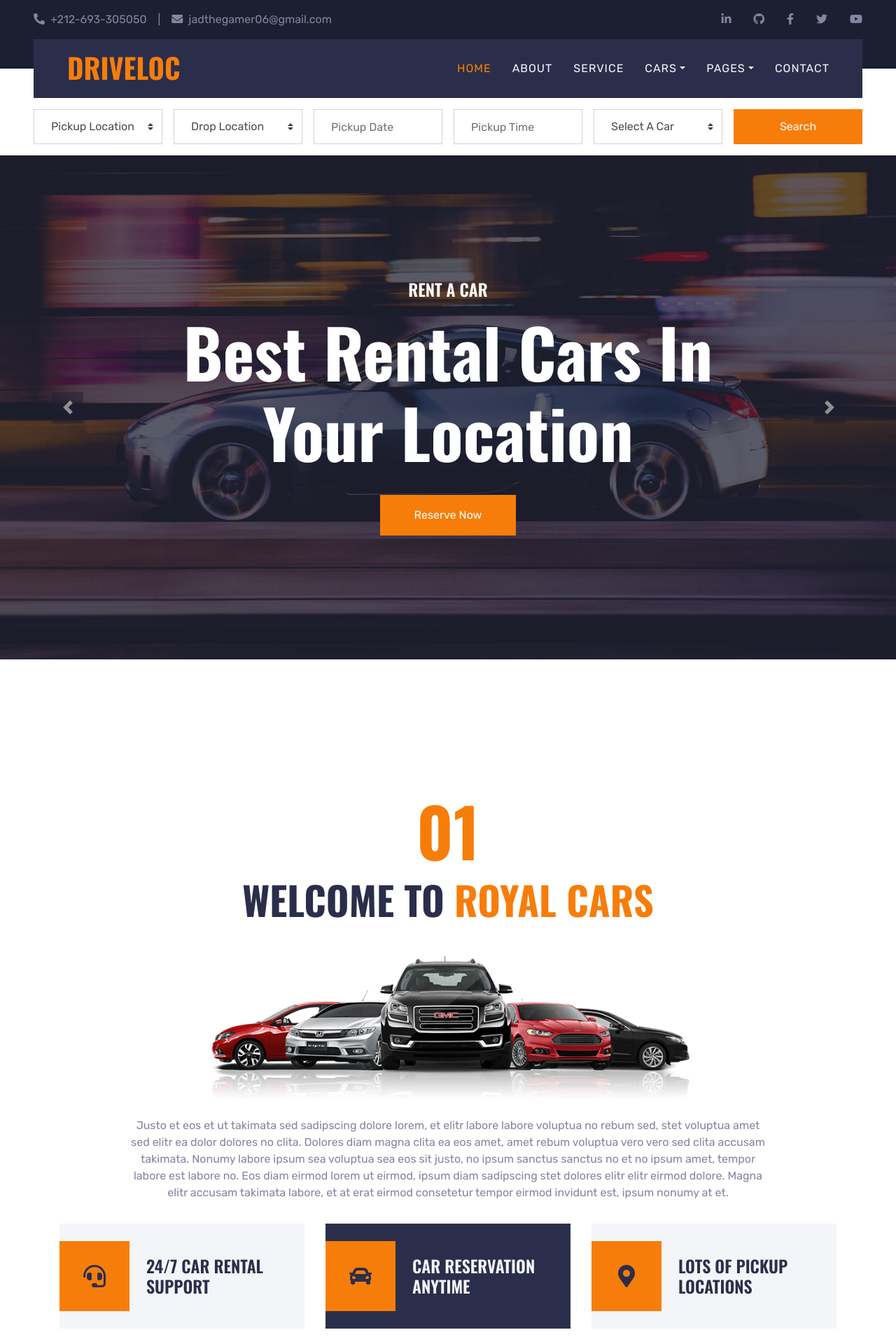
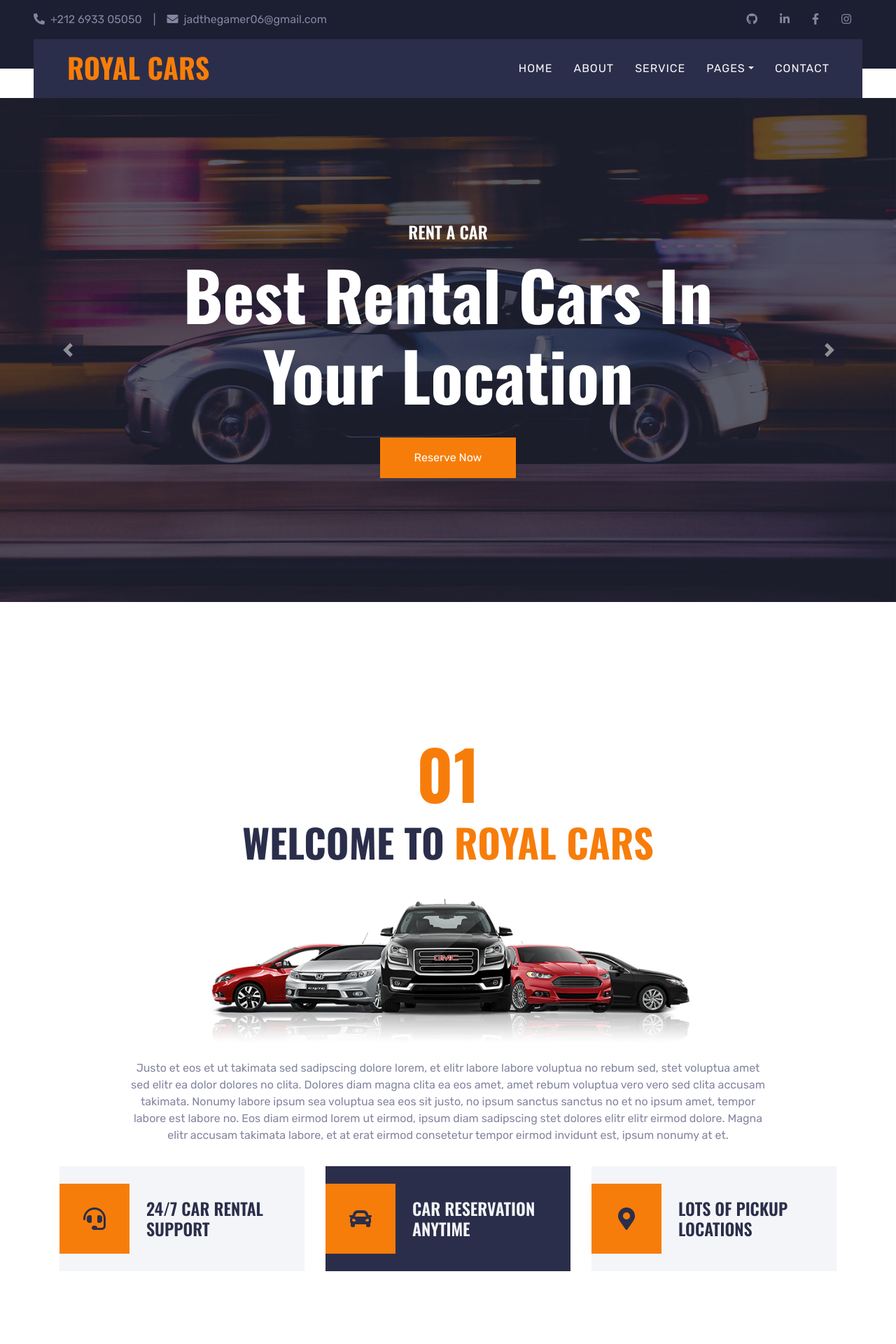
Before and after one commit to Jad-Bel/Drive-Loc-v2, a PHP site: page /views/layouts/main.php in a window 1280 px wide. Shown: the top 1920 px of the page at 70% size. Run offline with PHP 8.4, Linux system fonts and the light colour scheme; data that the repository does not hold is empty.

Commit message:
final touch in footer section where i added all links needed and setting website name

```diff
--- a/views/layouts/main.php
+++ b/views/layouts/main.php
@@ -36,32 +36,29 @@
 </head>
 
 <body>
-    <!-- Topbar Start -->
+  <!-- Topbar Start -->
     <div class="container-fluid bg-dark py-3 px-lg-5 d-none d-lg-block">
         <div class="row">
             <div class="col-md-6 text-center text-lg-left mb-2 mb-lg-0">
                 <div class="d-inline-flex align-items-center">
-                    <a class="text-body pr-3" href=""><i class="fa fa-phone-alt mr-2"></i>+212-693-305050</a>
+                    <a class="text-body pr-3" href=""><i class="fa fa-phone-alt mr-2"></i>+212 6933 05050</a>
                     <span class="text-body">|</span>
                     <a class="text-body px-3" href=""><i class="fa fa-envelope mr-2"></i>jadthegamer06@gmail.com</a>
                 </div>
             </div>
             <div class="col-md-6 text-center text-lg-right">
                 <div class="d-inline-flex align-items-center">
+                    <a class="text-body px-3" href="https://github.com/Jad-Bel">
+                        <i class="fab fa-github"></i>
+                    </a>
                     <a class="text-body px-3" href="https://www.linkedin.com/in/jad-belassiria-16390321b/">
                         <i class="fab fa-linkedin-in"></i>
                     </a>
-                    <a class="text-body px-3" href="https://github.com/Jad-Bel?tab=overview&from=2025-01-01&to=2025-01-01">
-                        <i class="fab fa-github"></i>
-                    </a>
-                    <a class="text-body px-3" href="">
+                    <a class="text-body px-3" href="https://www.facebook.com/profile.php?id=100070651475648">
                         <i class="fab fa-facebook-f"></i>
                     </a>
-                    <a class="text-body px-3" href="">
-                        <i class="fab fa-twitter"></i>
-                    </a>
-                    <a class="text-body pl-3" href="">
-                        <i class="fab fa-youtube"></i>
+                    <a class="text-body px-3" href="https://www.instagram.com/_69eei/">
+                        <i class="fab fa-instagram"></i>
                     </a>
                 </div>
             </div>
@@ -69,28 +66,26 @@
     </div>
     <!-- Topbar End -->
 
-
     <!-- Navbar Start -->
     <div class="container-fluid position-relative nav-bar p-0">
         <div class="position-relative px-lg-5" style="z-index: 9;">
             <nav class="navbar navbar-expand-lg bg-secondary navbar-dark py-3 py-lg-0 pl-3 pl-lg-5">
                 <a href="" class="navbar-brand">
-                    <h1 class="text-uppercase text-primary mb-1">DriveLoc</h1>
+                    <h1 class="text-uppercase text-primary mb-1">Royal Cars</h1>
                 </a>
                 <button type="button" class="navbar-toggler" data-toggle="collapse" data-target="#navbarCollapse">
                     <span class="navbar-toggler-icon"></span>
                 </button>
                 <div class="collapse navbar-collapse justify-content-between px-3" id="navbarCollapse">
                     <div class="navbar-nav ml-auto py-0">
-                        <a href="index.html" class="nav-item nav-link active">Home</a>
+                        <a href="../../layouts/main.php" class="nav-item nav-link">Home</a>
                         <a href="about.html" class="nav-item nav-link">About</a>
                         <a href="service.html" class="nav-item nav-link">Service</a>
                         <div class="nav-item dropdown">
-                            <a href="#" class="nav-link dropdown-toggle" data-toggle="dropdown">Cars</a>
+                            <!-- <a href="#" class="nav-link dropdown-toggle active" data-toggle="dropdown">Cars</a> -->
                             <div class="dropdown-menu rounded-0 m-0">
-                                <!-- <a href="#" class="dropdown-item">Car Listing</a> -->
-                                <a href="../partials/vehicules/vehiculeClient/vehiculePage.php" class="dropdown-item">Car Listing</a>
-                                <a href="../partials/reservation/create.php" class="dropdown-item">Car Booking</a>
+                                <a href="../vehicules/vehiculePage.php" class="dropdown-item">Car Listing</a>
+                                <!-- <a href="#" class="dropdown-item">Car Detail</a> -->
                             </div>
                         </div>
                         <div class="nav-item dropdown">
@@ -107,53 +102,6 @@
         </div>
     </div>
     <!-- Navbar End -->
-
-
-    <!-- Search Start -->
-    <div class="container-fluid bg-white pt-3 px-lg-5">
-        <div class="row mx-n2">
-            <div class="col-xl-2 col-lg-4 col-md-6 px-2">
-                <select class="custom-select px-4 mb-3" style="height: 50px;">
-                    <option selected>Pickup Location</option>
-                    <option value="1">Location 1</option>
-                    <option value="2">Location 2</option>
-                    <option value="3">Location 3</option>
-                </select>
-            </div>
-            <div class="col-xl-2 col-lg-4 col-md-6 px-2">
-                <select class="custom-select px-4 mb-3" style="height: 50px;">
-                    <option selected>Drop Location</option>
-                    <option value="1">Location 1</option>
-                    <option value="2">Location 2</option>
-                    <option value="3">Location 3</option>
-                </select>
-            </div>
-            <div class="col-xl-2 col-lg-4 col-md-6 px-2">
-                <div class="date mb-3" id="date" data-target-input="nearest">
-                    <input type="text" class="form-control p-4 datetimepicker-input" placeholder="Pickup Date"
-                        data-target="#date" data-toggle="datetimepicker" />
-                </div>
-            </div>
-            <div class="col-xl-2 col-lg-4 col-md-6 px-2">
-                <div class="time mb-3" id="time" data-target-input="nearest">
-                    <input type="text" class="form-control p-4 datetimepicker-input" placeholder="Pickup Time"
-                        data-target="#time" data-toggle="datetimepicker" />
-                </div>
-            </div>
-            <div class="col-xl-2 col-lg-4 col-md-6 px-2">
-                <select class="custom-select px-4 mb-3" style="height: 50px;">
-                    <option selected>Select A Car</option>
-                    <option value="1">Car 1</option>
-                    <option value="2">Car 1</option>
-                    <option value="3">Car 1</option>
-                </select>
-            </div>
-            <div class="col-xl-2 col-lg-4 col-md-6 px-2">
-                <button class="btn btn-primary btn-block mb-3" type="submit" style="height: 50px;">Search</button>
-            </div>
-        </div>
-    </div>
-    <!-- Search End -->
 
 
     <!-- Carousel Start -->
@@ -495,7 +443,7 @@
     <!-- Team End -->
 
     <!-- Testimonial Start -->
-    <div class="container-fluid py-5">
+    <!-- <div class="container-fluid py-5">
         <div class="container py-5">
             <h1 class="display-1 text-primary text-center">05</h1>
             <h1 class="display-4 text-uppercase text-center mb-5">Our Client's Say</h1>
@@ -649,14 +597,14 @@
             <div class="col-lg-3 col-md-6 mb-5">
                 <h4 class="text-uppercase text-light mb-4">Get In Touch</h4>
                 <p class="mb-2"><i class="fa fa-map-marker-alt text-white mr-3"></i>123 Street, New York, USA</p>
-                <p class="mb-2"><i class="fa fa-phone-alt text-white mr-3"></i>+012 345 67890</p>
-                <p><i class="fa fa-envelope text-white mr-3"></i>info@example.com</p>
+                <p class="mb-2"><i class="fa fa-phone-alt text-white mr-3"></i>+212 6933 05050</p>
+                <p><i class="fa fa-envelope text-white mr-3"></i>jadthegamer06@gmail.com</p>
                 <h6 class="text-uppercase text-white py-2">Follow Us</h6>
                 <div class="d-flex justify-content-start">
-                    <a class="btn btn-lg btn-dark btn-lg-square mr-2" href="#"><i class="fab fa-twitter"></i></a>
-                    <a class="btn btn-lg btn-dark btn-lg-square mr-2" href="#"><i class="fab fa-facebook-f"></i></a>
-                    <a class="btn btn-lg btn-dark btn-lg-square mr-2" href="#"><i class="fab fa-linkedin-in"></i></a>
-                    <a class="btn btn-lg btn-dark btn-lg-square" href="#"><i class="fab fa-instagram"></i></a>
+                    <a class="btn btn-lg btn-dark btn-lg-square mr-2" href="https://github.com/Jad-Bel"><i class="fab fa-github"></i></a>
+                    <a class="btn btn-lg btn-dark btn-lg-square mr-2" href="https://www.linkedin.com/in/jad-belassiria-16390321b/"><i class="fab fa-linkedin-in"></i></a>
+                    <a class="btn btn-lg btn-dark btn-lg-square mr-2" href="https://www.facebook.com/profile.php?id=100070651475648"><i class="fab fa-facebook-f"></i></a>
+                    <a class="btn btn-lg btn-dark btn-lg-square" href="https://www.instagram.com/_69eei/"><i class="fab fa-instagram"></i></a>
                 </div>
             </div>
             <div class="col-lg-3 col-md-6 mb-5">
```
Also changed, not shown: other parts of views/layouts/main.php (+16 -16 lines).
